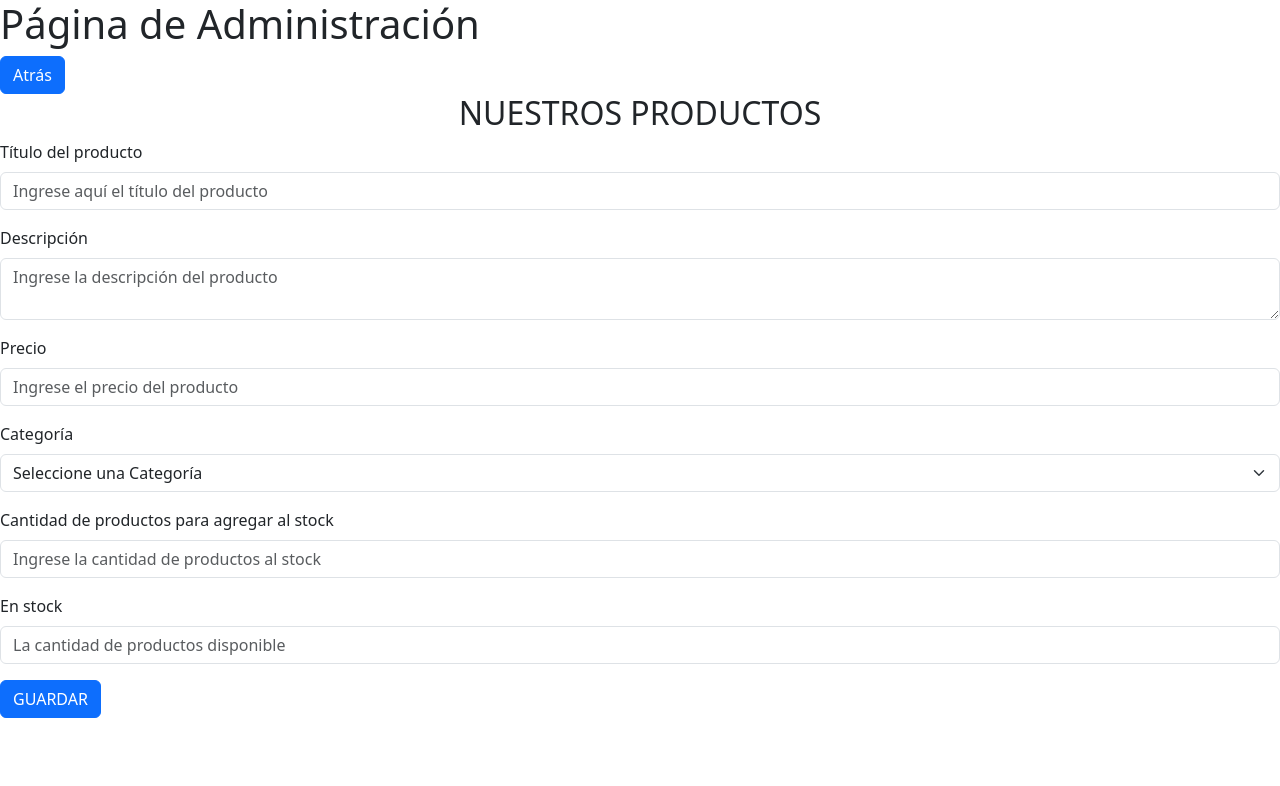
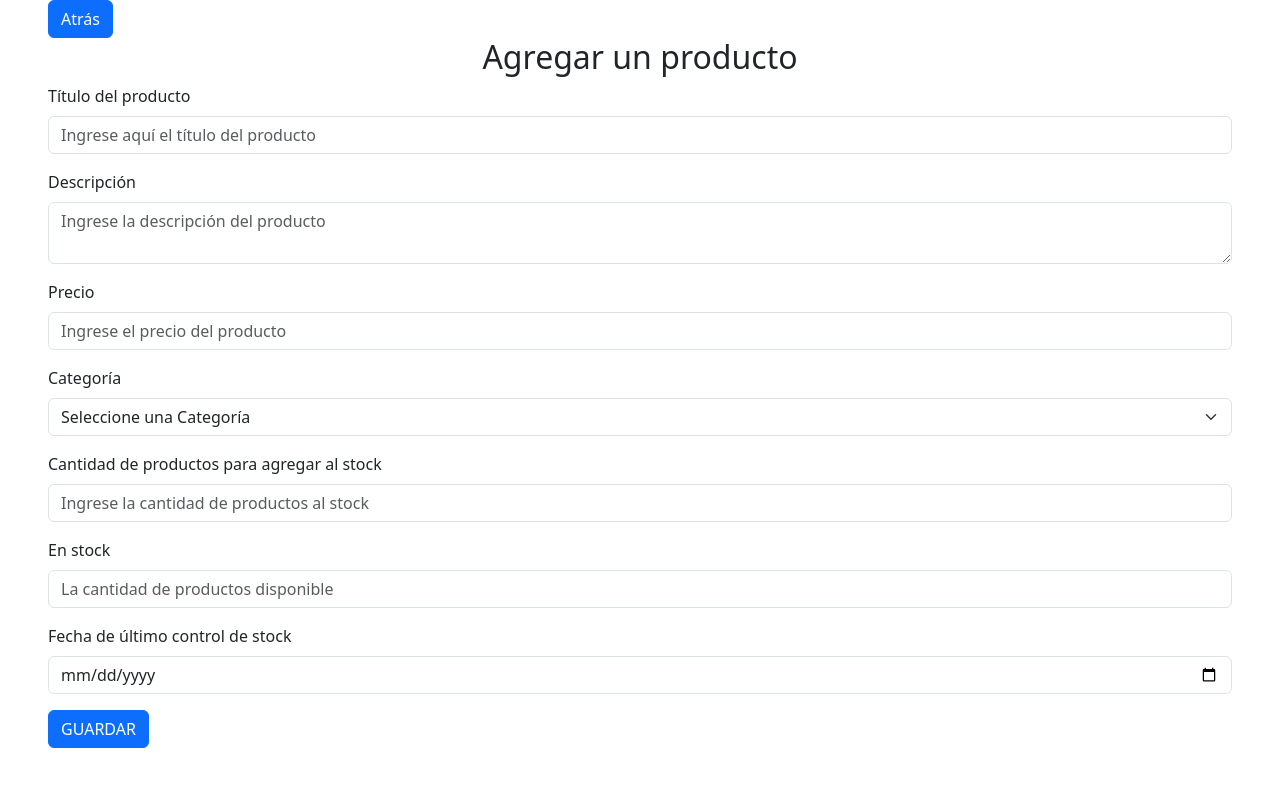
Before and after one commit to mladetto/RCGaming-F, a React (Vite) app: page /crear-producto in a window 1280 px wide. Shown: the top 786 px of the page. Built offline with nearby package versions, Linux system fonts and the light colour scheme; no server answers.

Commit message:
Se validó el formulario para la creación de productos

```diff
--- /dev/null
+++ b/db.json
@@ -0,0 +1,24 @@
+{
+  "productos": [
+    {
+      "id": "a535",
+      "título": "placa de video",
+      "descripción": "asdaasdasd",
+      "precio": "2563",
+      "categoría": "placaVideo",
+      "cantidadProductoParaAgregar": "2",
+      "stock": "23",
+      "fechaUltimoControlStock": "2024-02-25"
+    },
+    {
+      "id": "4e3e",
+      "título": "12312",
+      "descripción": "123123",
+      "precio": "235",
+      "categoría": "notebook",
+      "cantidadProductoParaAgregar": "252",
+      "stock": "23",
+      "fechaUltimoControlStock": "2024-12-20"
+    }
+  ]
+}
--- a/src/Components/pages/Admin.jsx
+++ b/src/Components/pages/Admin.jsx
@@ -1,21 +1,30 @@
 import { Button } from "react-bootstrap";
 import { useNavigate } from "react-router-dom";
-import FormCrearProducto from "../productos/FormCrearProducto";
 
 const Administración = () => {
   const navigate = useNavigate();
 
   return (
     <div>
+      <div>
+        <h1>Página de Administración</h1>
+      </div>
       <div className="container">
         <Button
           variant="success"
           onClick={() => {
             navigate("/crear-producto");
           }}
-        ></Button>
+        >Administrar productos
+        </Button>
+        {/* <Button
+          variant="danger"
+          onClick={() => {
+            navigate("");
+          }}
+        >Administrar usuarios
+        </Button> */}
       </div>
-      <FormCrearProducto />
     </div>
   );
 };
--- a/src/Components/productos/FormCrearProducto.jsx
+++ b/src/Components/productos/FormCrearProducto.jsx
@@ -1,3 +1,4 @@
+
 import { useFormik } from "formik";
 import { useNavigate } from "react-router-dom";
 import * as Yup from "yup";
@@ -5,74 +6,68 @@ import Swal from "sweetalert2";
 import clsx from "clsx";
 import { Button, Form } from "react-bootstrap";
 
-// Producto:
-// -categoriaId
-// -título
-// -precio
-// -stock
-// -imagen
-// -descripcion
-// -caracteristica
-// -fecha de control de stock
-// -destacado
 
-  const FormCrearProducto = () => {
+const FormCrearProducto = () => {
 
   const navigate = useNavigate();
   const API = import.meta.env.VITE_API;
+  console.log("entro para validar");
 
   const esquemaProducto = Yup.object().shape({
     título: Yup.string()
-      .min(4,"El titulo del producto tiene que tener 4 caracteres como mínimo")
-      .max(40,"El titulo del producto puede tener 30 caracteres como máximo")
+      .min(4, "El título del producto tiene que tener 4 caracteres como mínimo")
+      .max(40, "El título del producto puede tener 30 caracteres como máximo")
       .required("El título del producto es requerido"),
     descripción: Yup.string()
       .min(4,"La descripción del producto tiene que tener 4 caracteres como mínimo")
-      .max(300,"El titulo del producto puede tener 300 caracteres como máximo")
+      .max(300,"La descripción del producto puede tener 300 caracteres como máximo")
       .required("La descripción del producto es requerida"),
     precio: Yup.number()
-      .min(2, "El precio del producto tiene que tener como mínimo 2 dígito")
-      .max(7, "El precio del producto tiene que tener como máximo 7 dígito")
+      .min(10, "El valor mínimo de un producto es de $100")
+      .max(10000000, "El valor máximo de un producto es de $10000000")
       .required("El precio del producto es requerido"),
     categoría: Yup.string()
       .required("La categoría es requerida"),
     cantidadProductoParaAgregar: Yup.number()
-      .min(1, "La cantidad de producto tiene que tener como mínimo 1 dígito")
-      .max(3, "La cantidad de producto tiene que tener como máximo 3 dígitos")
+      .min(1,"Se puede agregar como mínimo 1 producto al stock")
+      .max(1000,"Se puede agregar como máximo 1000 productos al stock")
       .required("La cantidad de producto que se desea cargar es requerida"),
     stock: Yup.number()
-      .min(1, "La cantidad de producto en stock tiene que tener como mínimo 1 dígito")
-      .max(4, "La cantidad de producto en stock tiene que tener como máximo 4 dígitos")
+      .min(0,"Puede no haber nada en el stock de productos")
+      .max(500000,"La cantidad de producto en stock es de 500000")
       .required("La cantidad de producto en stock que es requerida"),
-    fechaUltimoControlStock: Yup.date().required(
-      "La fecha del último control del stock es requerida"),
+    fechaUltimoControlStock: Yup.date()
+      .required("La fecha del último control del stock es requerida"),
   });
 
-  const valoresIniciales = {
+  const initialValues = {
     título: "",
     descripción: "",
     precio: "",
     categoría: "",
     cantidadProductoParaAgregar: "",
     stock: "",
-    fechaUltimoControlStock: "",
+    fechaUltimoControlStock: ""
   };
 
   const formik = useFormik({
+    initialValues,
     validationSchema: esquemaProducto,
-    valoresIniciales,
     validationOnBlur: true,
     validationOnChange: true,
-    onsubmit: (values) => {
+    onSubmit: (values) => {
+        console.log("los valores del formulario son:", values);
       Swal.fire({
-        título: "Estas seguro de guardar este producto?",
+        title: "Estas seguro de guardar este producto?",
         icon: "warning",
         showCancelButton: true,
         confirmButtonColor: "#3085d6",
         cancelButtonColor: "#d33",
         confirmButtonText: "Guardar",
-      }).then(async (result) => {
+      }).then( async (result) => {
+
         if (result.isConfirmed) {
+
           try {
             const response = await fetch(`${API}/productos`, {
               method: "POST",
@@ -85,11 +80,11 @@ import { Button, Form } from "react-bootstrap";
             if (response.status === 201) {
               formik.resetForm();
               Swal.fire({
-                título: "Éxito",
+                title: "Éxito",
                 text: "Se creó el producto exitosamente",
                 icon: "success",
               });
-              navigate ("/Admin");
+              navigate("/Admin");
             }
           } catch (error) {
             console.error("Tenes un error de tipo", error);
@@ -100,25 +95,20 @@ import { Button, Form } from "react-bootstrap";
   });
 
   return (
-    <div>
-      <div>
-        <h1>Página de Administración</h1>
-      </div>
+    <div className="mx-5">
       <Button
         variant="primary"
         onClick={() => {
-          navigate(-1);
+          navigate(-1)
         }}
       >
         Atrás
       </Button>
       <div className="text-center">
-        <h2>NUESTROS PRODUCTOS</h2>
+        <h2>Agregar un producto</h2>
       </div>
 
-      <Form
-        onSubmit={formik.handleSubmit}
-      >
+      <Form onSubmit={formik.handleSubmit}>
         <Form.Group className="mb-3" controlId="título">
           <Form.Label>Título del producto</Form.Label>
           <Form.Control
@@ -174,19 +164,15 @@ import { Button, Form } from "react-bootstrap";
           <Form.Control
             type="text"
             placeholder="Ingrese el precio del producto"
-            minLength={2}
-            maxLength={7}
             name="precio"
             {...formik.getFieldProps("precio")}
             className={clsx(
               "form-control",
               {
-                "is-invalid":
-                  formik.touched.precio && formik.errors.precio,
+                "is-invalid": formik.touched.precio && formik.errors.precio,
               },
               {
-                "is-valid":
-                  formik.touched.precio && !formik.errors.precio,
+                "is-valid": formik.touched.precio && !formik.errors.precio,
               }
             )}
           />
@@ -201,13 +187,18 @@ import { Button, Form } from "react-bootstrap";
           <Form.Select
             aria-label="categoría"
             name="categoría"
+            type="text"
             {...formik.getFieldProps("categoría")}
             className={clsx(
               "form-control",
               {
-                "is-invalid": formik.touched.categoría && formik.errors.categoría,
+                "is-invalid":
+                  formik.touched.categoría && formik.errors.categoría,
               },
-              { "is-valid": formik.touched.categoría && !formik.errors.categoría }
+              {
+                "is-valid":
+                  formik.touched.categoría && !formik.errors.categoría,
+              }
             )}
           >
             <option value="">Seleccione una Categoría</option>
@@ -226,52 +217,74 @@ import { Button, Form } from "react-bootstrap";
           <Form.Control
             type="text"
             placeholder="Ingrese la cantidad de productos al stock"
-            minLength={1}
-            maxLength={3}
             name="cantidadProductoParaAgregar"
             {...formik.getFieldProps("cantidadProductoParaAgregar")}
             className={clsx(
               "form-control",
               {
                 "is-invalid":
-                  formik.touched.cantidadProductoParaAgregar && formik.errors.cantidadProductoParaAgregar,
+                  formik.touched.cantidadProductoParaAgregar &&
+                  formik.errors.cantidadProductoParaAgregar,
               },
               {
                 "is-valid":
-                  formik.touched.cantidadProductoParaAgregar && !formik.errors.cantidadProductoParaAgregar,
+                  formik.touched.cantidadProductoParaAgregar &&
+                  !formik.errors.cantidadProductoParaAgregar,
               }
             )}
           />
-          {formik.touched.cantidadProductoParaAgregar && formik.errors.cantidadProductoParaAgregar && (
-            <div className="mt-2 text-danger fw-bolder">
-              <span role="alert">{formik.errors.cantidadProductoParaAgregar}</span>
-            </div>
-          )}
+          {formik.touched.cantidadProductoParaAgregar &&
+            formik.errors.cantidadProductoParaAgregar && (
+              <div className="mt-2 text-danger fw-bolder">
+                <span role="alert">
+                  {formik.errors.cantidadProductoParaAgregar}
+                </span>
+              </div>
+            )}
         </Form.Group>
         <Form.Group className="mb-3" controlId="stock">
           <Form.Label>En stock</Form.Label>
           <Form.Control
             type="text"
             placeholder="La cantidad de productos disponible"
-            minLength={1}
-            maxLength={4}
             name="stock"
             {...formik.getFieldProps("stock")}
             className={clsx(
               "form-control",
               {
-                "is-invalid":
-                  formik.touched.stock && formik.errors.stock,
+                "is-invalid": formik.touched.stock && formik.errors.stock,
               },
               {
-                "is-valid":
-                  formik.touched.stock && !formik.errors.stock,
+                "is-valid": formik.touched.stock && !formik.errors.stock,
               }
             )}
           />
           {formik.touched.stock && formik.errors.stock && (
             <div className="mt-2 text-danger fw-bolder">
               <span role="alert">{formik.errors.stock}</span>
+            </div>
+          )}
+        </Form.Group>
+        <Form.Group className="mb-3" controlId="fechaUltimoControlStock">
+          <Form.Label>Fecha de último control de stock</Form.Label>
+          <Form.Control
+            type="date"
+            placeholder="Ingrese la fecha del último control de stock"
+            name="fechaUltimoControlStock"
+            {...formik.getFieldProps("fechaUltimoControlStock")}
+            className={clsx(
+              "form-control",
+              {
+                "is-invalid": formik.touched.fechaUltimoControlStock && formik.errors.fechaUltimoControlStock,
+              },
+              {
+                "is-valid": formik.touched.fechaUltimoControlStock && !formik.errors.fechaUltimoControlStock,
+              }
+            )}
+          />
+          {formik.touched.fechaUltimoControlStock && formik.errors.fechaUltimoControlStock && (
+            <div className="mt-2 text-danger fw-bolder">
+              <span role="alert">{formik.errors.fechaUltimoControlStock}</span>
             </div>
           )}
         </Form.Group>
```
Also changed, not shown: 1 other file (tests, documents, lock files or other folders).
